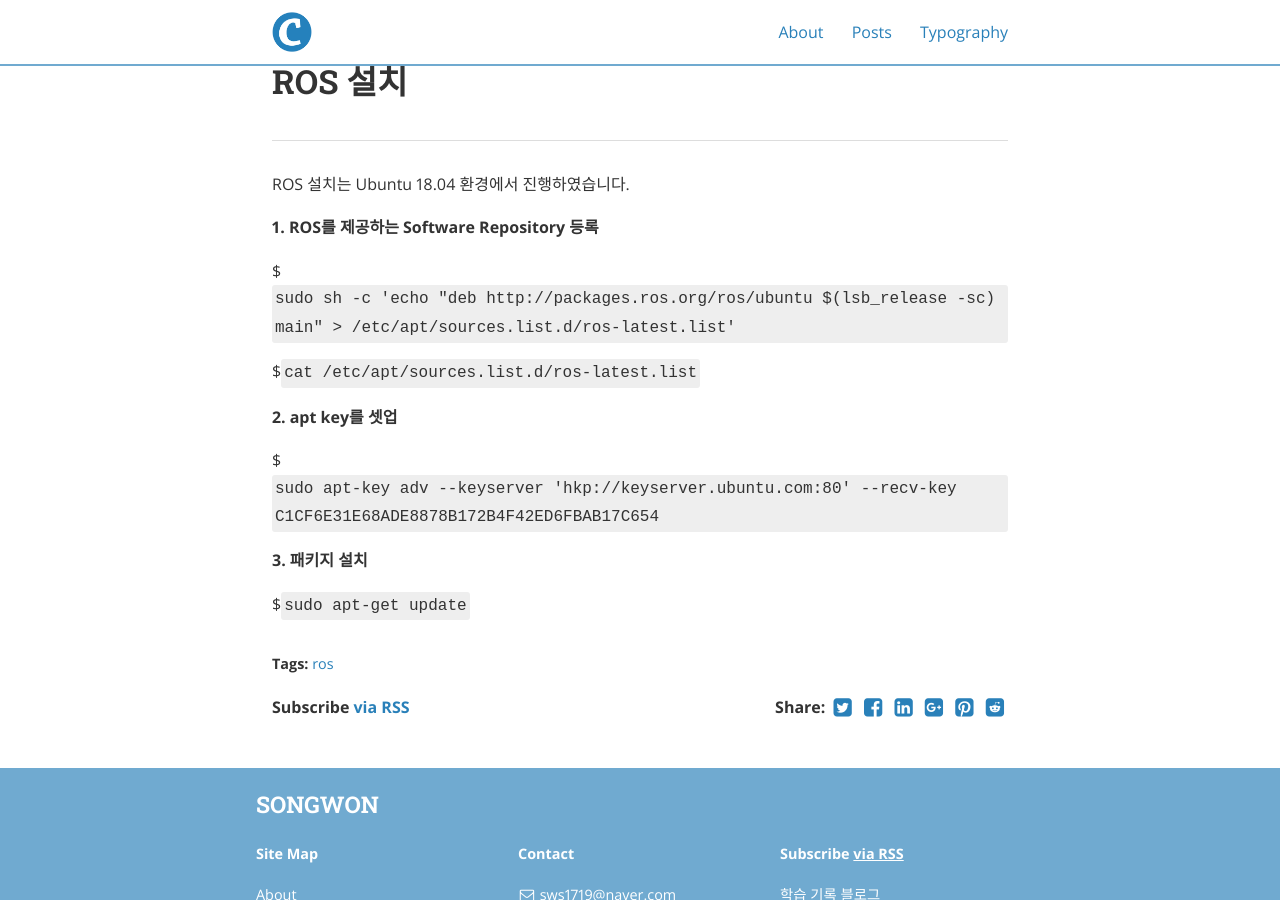
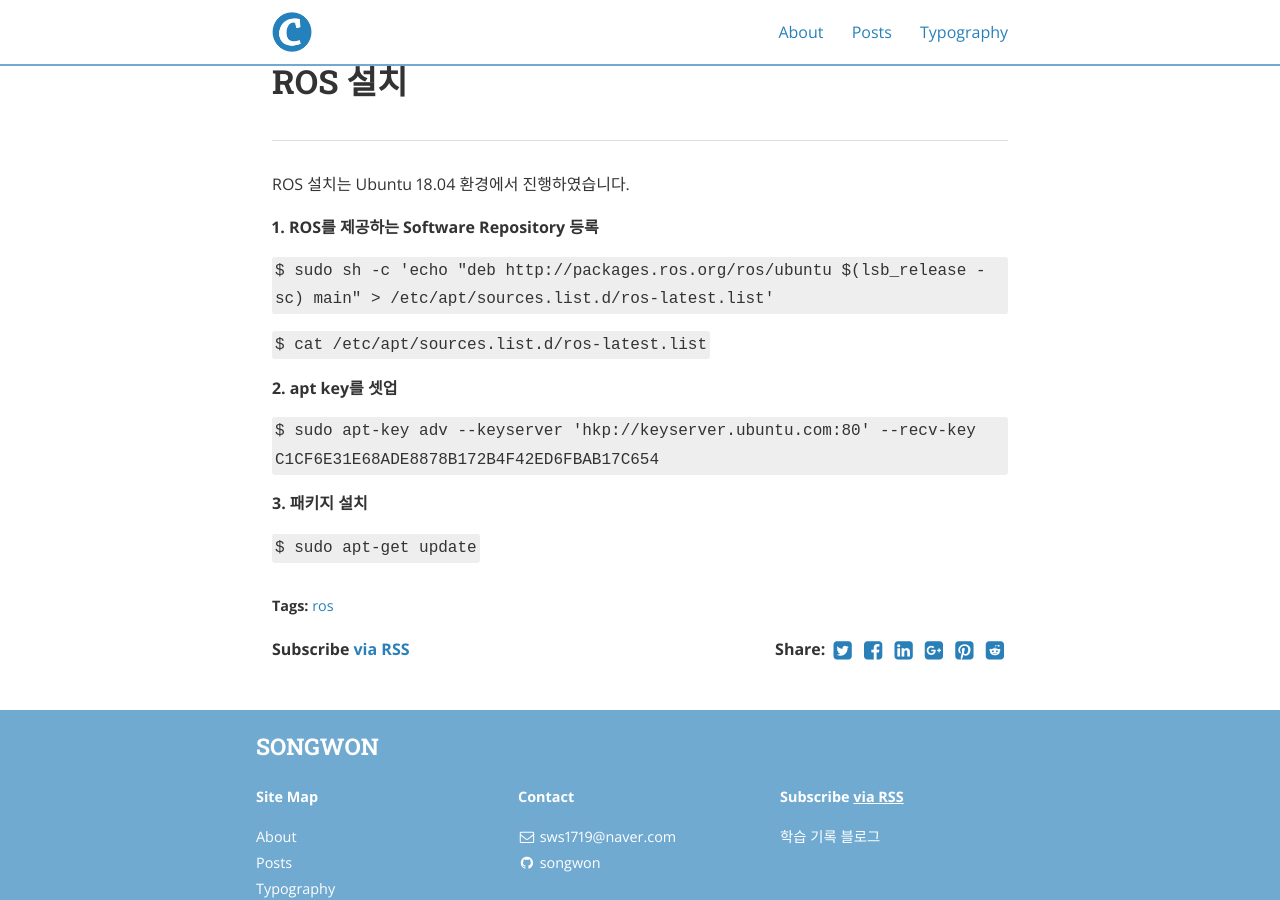
Before and after one commit to songwon31/songwon31.github.io, a Jekyll site: the page built from _posts/2012-11-07-2022.11.7.-ROS-기초.markdown, in a window 1280 px wide and 900 px high, scrolled down 527 px. Built offline with Jekyll 4.4.1, drawn with Linux system fonts in a browser that asks for light colours; nearby versions of some CDN libraries.

```diff
--- a/_posts/2012-11-07-2022.11.7.-ROS-기초.markdown
+++ b/_posts/2012-11-07-2022.11.7.-ROS-기초.markdown
@@ -13,14 +13,14 @@ cover:  "/assets/instacode.png"
 
 **1. ROS를 제공하는 Software Repository 등록**
 
-$`sudo sh -c 'echo "deb http://packages.ros.org/ros/ubuntu $(lsb_release -sc) main" > /etc/apt/sources.list.d/ros-latest.list'`
+`$ sudo sh -c 'echo "deb http://packages.ros.org/ros/ubuntu $(lsb_release -sc) main" > /etc/apt/sources.list.d/ros-latest.list'`
 
-$`cat /etc/apt/sources.list.d/ros-latest.list`
+`$ cat /etc/apt/sources.list.d/ros-latest.list`
 
 **2. apt key를 셋업**
 
-$`sudo apt-key adv --keyserver 'hkp://keyserver.ubuntu.com:80' --recv-key C1CF6E31E68ADE8878B172B4F42ED6FBAB17C654`
+`$ sudo apt-key adv --keyserver 'hkp://keyserver.ubuntu.com:80' --recv-key C1CF6E31E68ADE8878B172B4F42ED6FBAB17C654`
 
 **3. 패키지 설치**
 
-$`sudo apt-get update`
+`$ sudo apt-get update`
```
